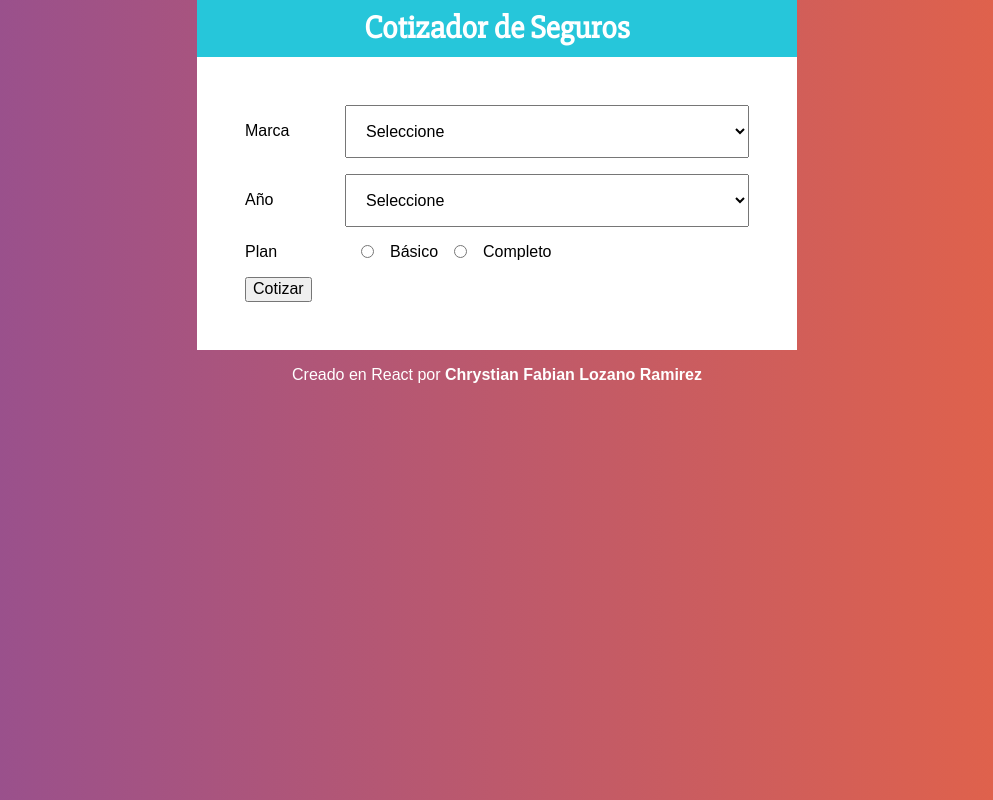
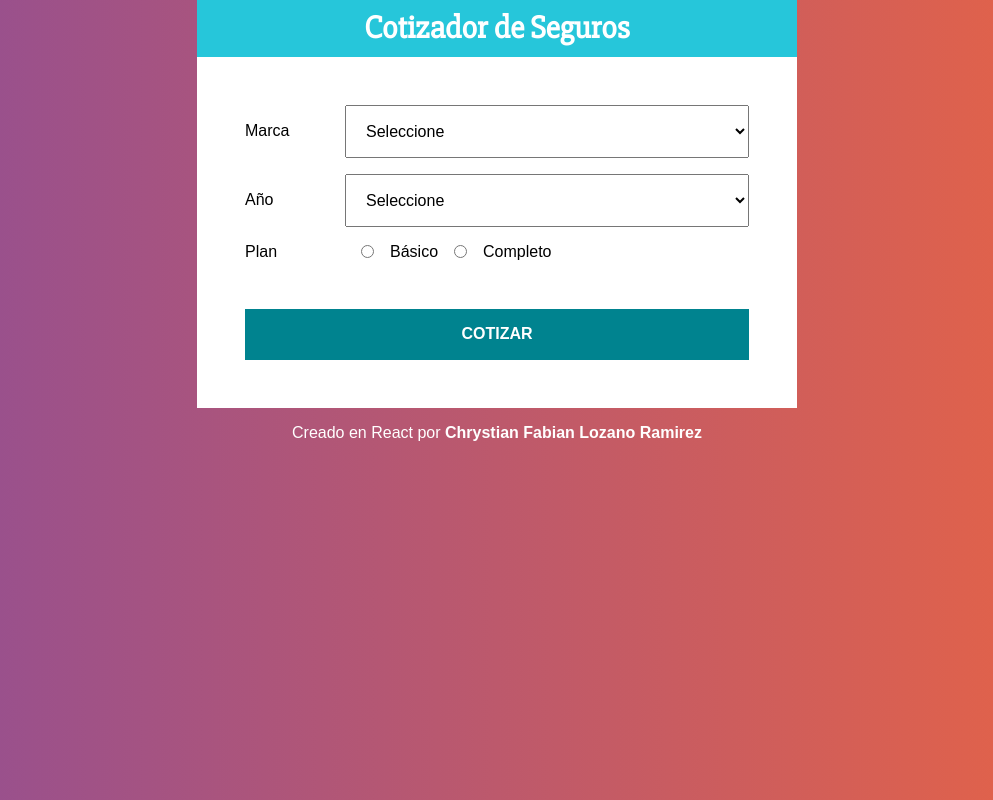
Before and after one commit to ChrystianLozano/Cotizador-Seguros, a React (Create React App) app: page / in a window 1280 px wide. Shown: the whole page, without its empty margins (143-1136 px from the left). Built offline with nearby package versions, Linux system fonts and the light colour scheme.

Commit message:
terminado los estilos del formulario

```diff
--- a/src/components/Formulario.js
+++ b/src/components/Formulario.js
@@ -19,6 +19,23 @@
 `
 const InputRadio = styled.input`
     margin: 0 1rem;
+`
+const Boton = styled.button`
+    background-color: #00838F;
+    font-size:16px;
+    width: 100%;
+    padding: 1rem;
+    color: #fff;
+    text-transform: uppercase;
+    font-weight: bold;
+    border: none;
+    transition: background-color .3s ease;
+    margin-top: 2rem;
+
+    &:hover{
+        background-color: #26C6DA;
+       cursor: pointer;
+    }
 `
 
 
@@ -58,7 +75,7 @@
           <InputRadio type="radio" name="plan" value="completo" /> Completo
         </Campo>
 
-        <button type="button">Cotizar</button>
+        <Boton type="button">Cotizar</Boton>
       </form>
     );
 }
```
